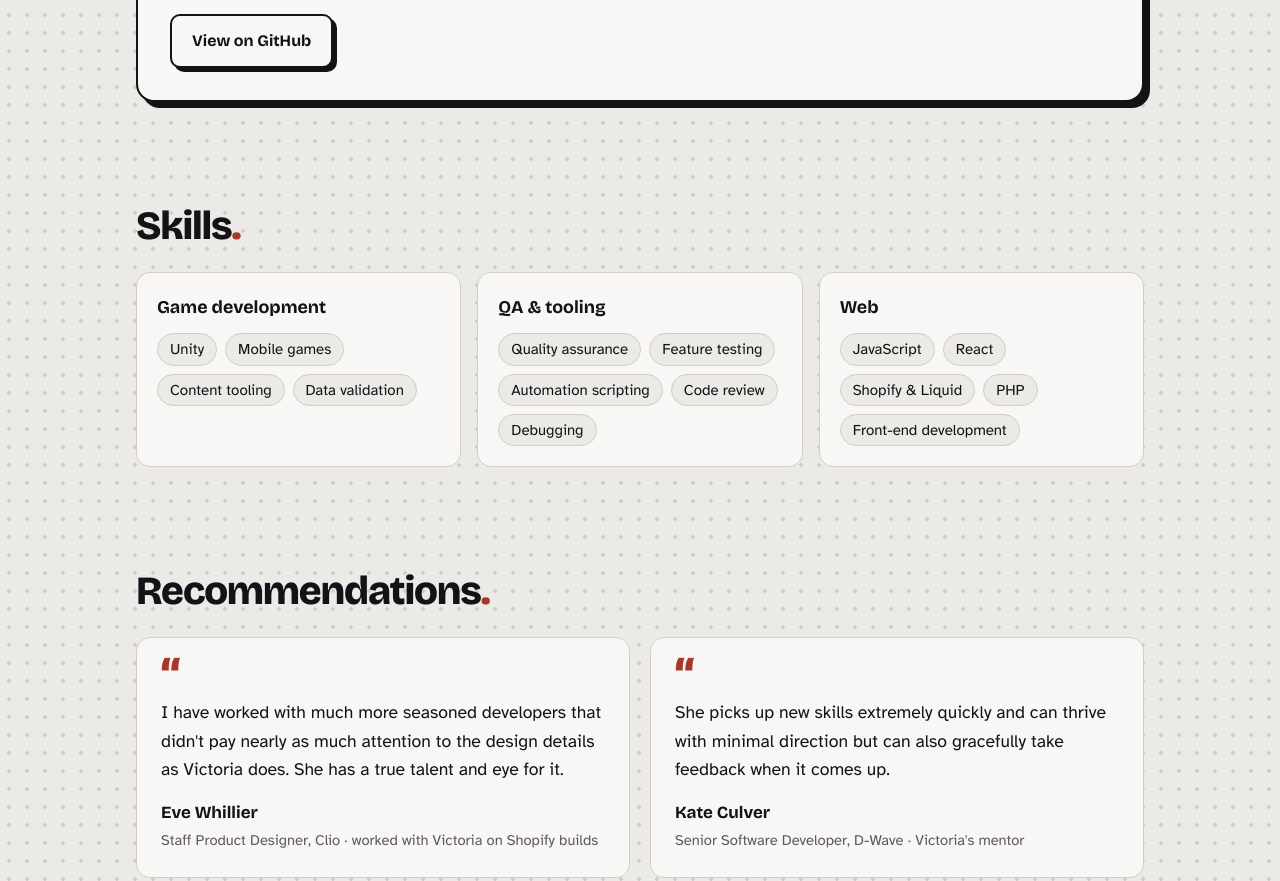
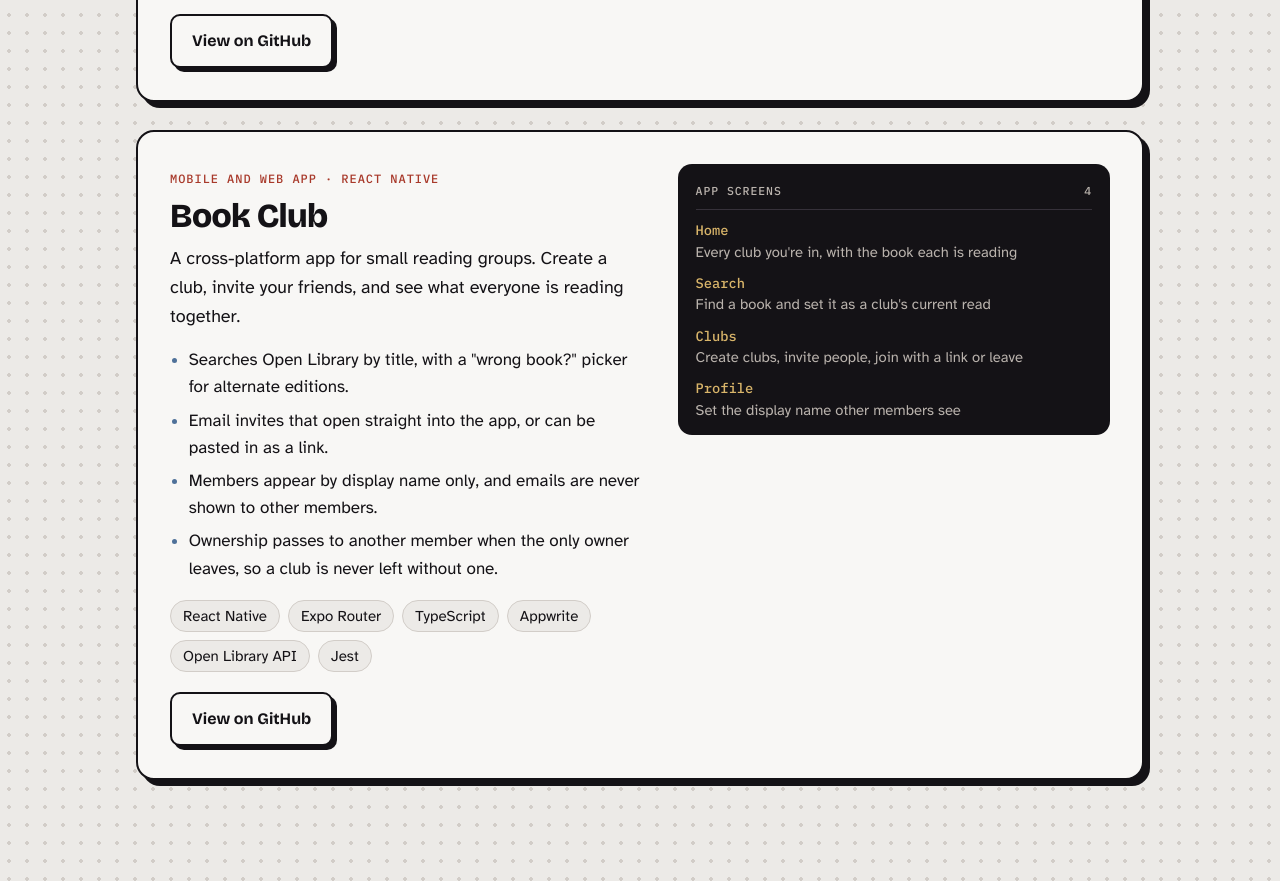
Before and after one commit to astranoct/personal-website, a plain HTML site: page index.html in a window 1280 px wide. Shown: the part 3864-4745 px from the top of the page. Drawn offline with nearby package versions, Linux system fonts and the light colour scheme.

Commit message:
Add Book Club to projects section

```diff
--- a/index.html
+++ b/index.html
@@ -294,6 +294,7 @@ section.block { padding-block: 52px; }
   background: var(--surface); border: 2px solid var(--ink); border-radius: 18px; box-shadow: 6px 6px 0 var(--shadow);
   padding: clamp(20px, 4vw, 32px);
 }
+.project + .project { margin-top: 28px; }
 .project .label { color: var(--accent); }
 .project h3 { font-family: var(--font-display); font-weight: 800; font-size: clamp(1.6rem, 3.2vw, 2.1rem); letter-spacing: -0.02em; line-height: 1.05; margin: 8px 0 10px; }
 .project .pitch { font-size: 1.12rem; margin: 0 0 16px; max-width: 46ch; }
@@ -534,6 +535,30 @@ footer .wrap { display: flex; flex-wrap: wrap; gap: 8px 20px; justify-content: s
           </dl>
         </div>
       </article>
+      <article class="project">
+        <div>
+          <span class="label">Mobile and web app · React Native</span>
+          <h3>Book Club</h3>
+          <p class="pitch">A cross-platform app for small reading groups. Create a club, invite your friends, and see what everyone is reading together.</p>
+          <ul>
+            <li>Searches Open Library by title, with a "wrong book?" picker for alternate editions.</li>
+            <li>Email invites that open straight into the app, or can be pasted in as a link.</li>
+            <li>Members appear by display name only, and emails are never shown to other members.</li>
+            <li>Ownership passes to another member when the only owner leaves, so a club is never left without one.</li>
+          </ul>
+          <div class="chips"><span class="chip">React Native</span><span class="chip">Expo Router</span><span class="chip">TypeScript</span><span class="chip">Appwrite</span><span class="chip">Open Library API</span><span class="chip">Jest</span></div>
+          <a class="btn" href="https://github.com/astranoct/bookclub">View on GitHub</a>
+        </div>
+        <div class="term" aria-label="App screens">
+          <div class="term-head"><span>App screens</span><span>4</span></div>
+          <dl>
+            <div><dt>Home</dt><dd>Every club you're in, with the book each is reading</dd></div>
+            <div><dt>Search</dt><dd>Find a book and set it as a club's current read</dd></div>
+            <div><dt>Clubs</dt><dd>Create clubs, invite people, join with a link or leave</dd></div>
+            <div><dt>Profile</dt><dd>Set the display name other members see</dd></div>
+          </dl>
+        </div>
+      </article>
     </div>
   </section>
 
```
